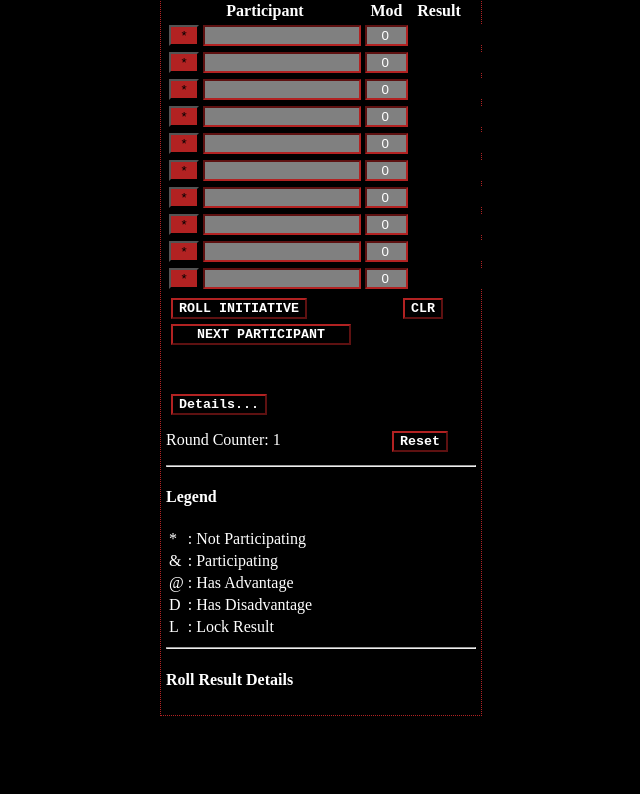
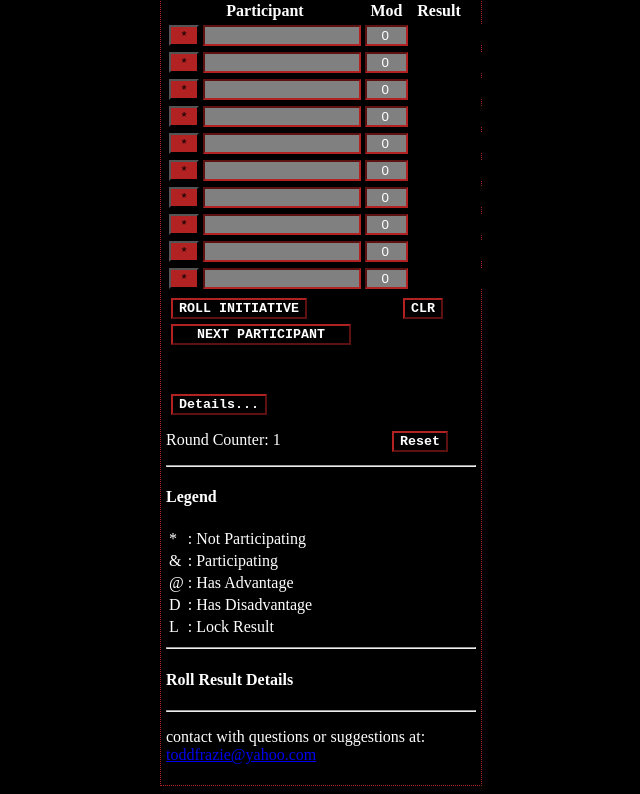
Before and after one commit to UnpleasantPeasant/UnpleasantPeasant.github.io, a plain HTML site: page InitiativeTracker.html in a window 1280 px wide. Both pictures are taken after a click on the button "Details...". Shown: the part 83-877 px from the top of the page, without its empty margins (319-959 px from the left). Before the commit the page ends 807 px from the top, so only its background shows below. Drawn offline with nearby package versions, Linux system fonts and the light colour scheme.

Commit message:
added contact info

```diff
--- a/InitiativeTracker.html
+++ b/InitiativeTracker.html
@@ -132,6 +132,8 @@
                 <h4>Roll Result Details</h4>
                 <p id="RollResults"></p>
             </div>
+           <hr>
+            <p>contact with questions or suggestions at:<br><a href="mailto:toddfrazie@yahoo.com">toddfrazie@yahoo.com</a></p>
         </div>
     </div><!--Encapsulation End -->
 </body>
```
